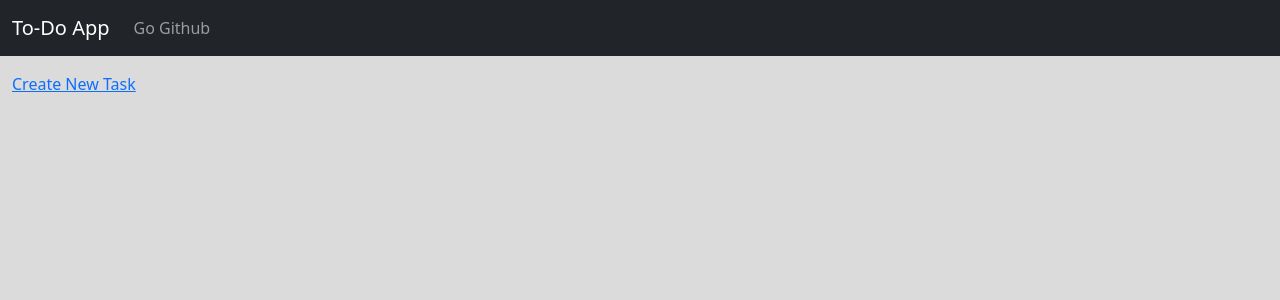
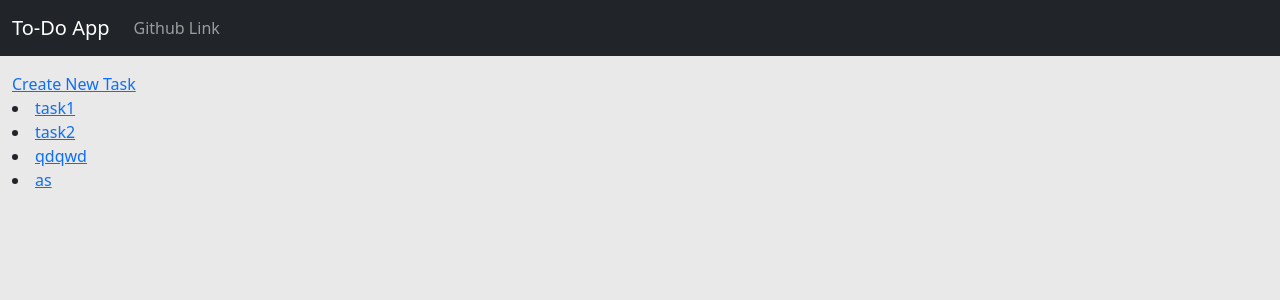
Before and after one commit to hmtcelik/To-Do-App, a Django app: page / in a window 1280 px wide. Shown: the top 300 px of the page. Run offline with Django 3.2, Linux system fonts and the light colour scheme; data comes from the database, SQL or seed files in the repository; both versions use the stored data as it was after the commit.

Commit message:
link tasks on index

```diff
--- a/templates/base.html
+++ b/templates/base.html
@@ -9,7 +9,7 @@
     <link href="https://cdn.jsdelivr.net/npm/bootstrap@5.1.3/dist/css/bootstrap.min.css" rel="stylesheet" integrity="sha384-1BmE4kWBq78iYhFldvKuhfTAU6auU8tT94WrHftjDbrCEXSU1oBoqyl2QvZ6jIW3" crossorigin="anonymous">
     <style>
         body{
-            background: rgb(219, 219, 219);
+            background: rgb(233, 233, 233);
         }
     </style>
 </head>
@@ -24,7 +24,7 @@
             <div class="collapse navbar-collapse" id="navbarSupportedContent">
                 <ul class="navbar-nav me-auto mb-2 mb-lg-0">
                     <li class="nav-item">
-                        <a class="nav-link" href="https://github.com/hmtcelik/To-Do-App">Go Github</a>
+                        <a class="nav-link" href="https://github.com/hmtcelik/To-Do-App">Github Link</a>
                     </li>
                 </ul>
             </div>
@@ -32,12 +32,10 @@
     </nav>
 
     <div class="container-fluid">
-        <div class="row">
             <div class="mt-3">
                 {% block body %}
                 {% endblock %}
             </div>
-        </div>
     </div>
 
 
--- a/templates/index.html
+++ b/templates/index.html
@@ -2,7 +2,13 @@
 {% block title %}To Do{% endblock %}
 {% block body %}
     <a href="{% url 'create' %}">Create New Task
-    {% for task in all_tasks %}
-        <li><a href="{% url 'detail' task.id %}">{{ task.title }}</a></li>
-    {% endfor %}
+
+    {% if all_tasks%}
+        {% for task in all_tasks %}
+            <li><a href="{% url 'task' task.id %}">{{ task.title }}</a></li>
+        {% endfor %}
+    {% else %}
+        <p>There is no task yet</p>
+    {% endif %}
+
 {% endblock %}
--- a/todoapp/models.py
+++ b/todoapp/models.py
@@ -9,4 +9,4 @@ class task(models.Model):
         return self.title
 
     def get_absolute_url(self):
-        return reverse("post", args=[str(self.id)])
+        return reverse("task", args=[str(self.id)])
--- a/todoapp/urls.py
+++ b/todoapp/urls.py
@@ -20,6 +20,6 @@ urlpatterns = [
     path('', IndexView.as_view(), name='index'),
     path('delete/', DeleteView.as_view(), name='delete'),
     path('edit/', EditView.as_view(), name='edit'),
-    path('<int:pk>/', ToDoView.as_view(), name='detail'),
+    path('<int:pk>/', ToDoView.as_view(), name='task'),
     path('create/', CreateView.as_view(), name='create')
 ]
--- a/todoapp/views.py
+++ b/todoapp/views.py
@@ -6,7 +6,7 @@ from .models import task
 
 class IndexView(ListView):
     template_name = "index.html"
-    context_object_name = 'all_todos'
+    context_object_name = 'all_tasks'
     model = task
 
 class ToDoView(DetailView):
```
Also changed, not shown: templates/create.html (+8 -4 lines), db.sqlite3, templates/task.html (renamed from templates/ToDo.html).
